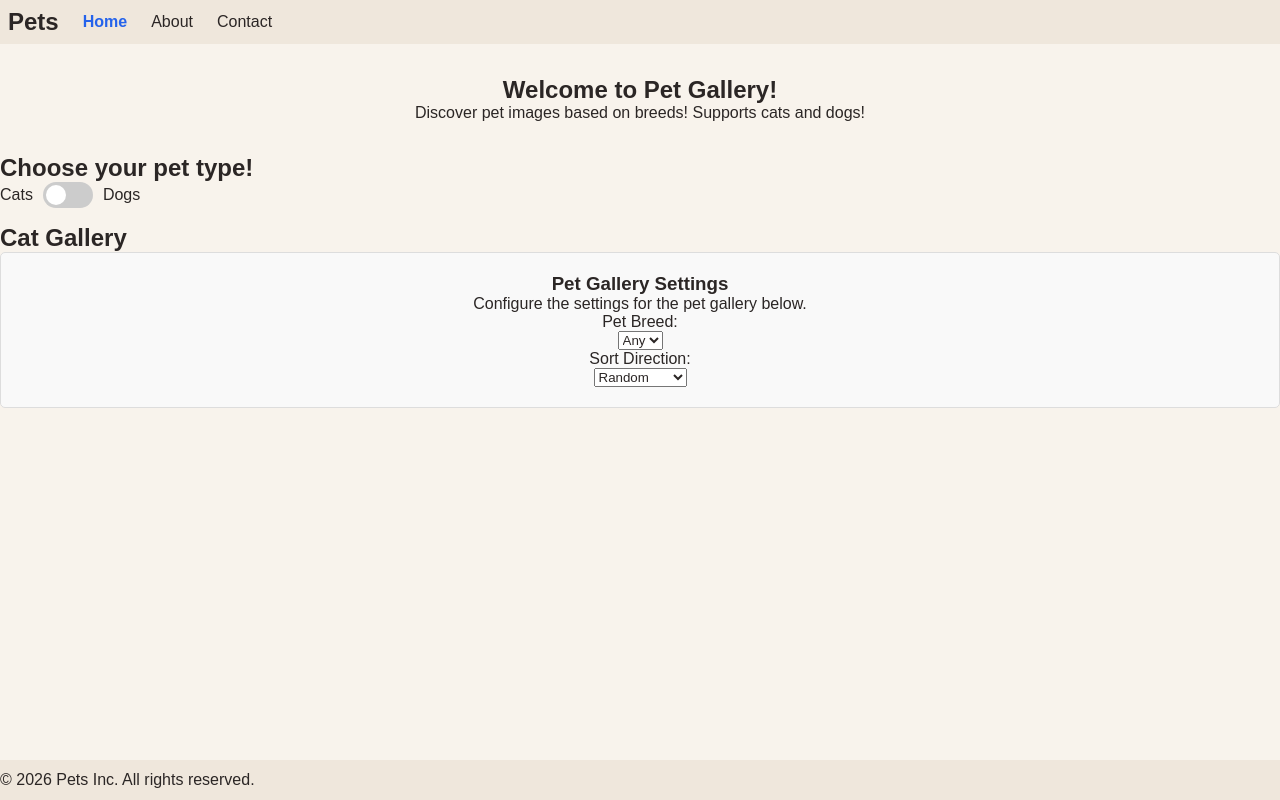
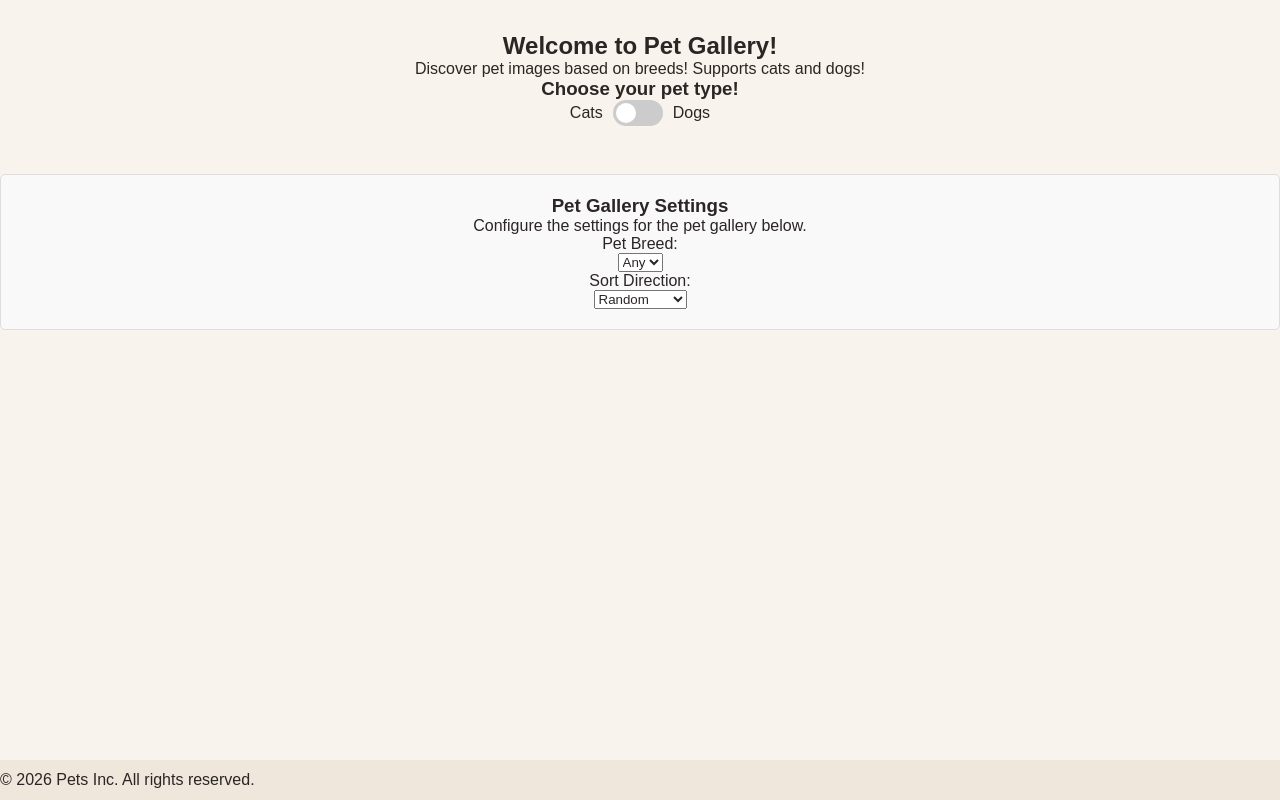
Before and after one commit to JimmySpann/ctd-advanced-pre-work, a website built with Vite: page index.html in a window 1280 px wide. Built offline with nearby package versions, Linux system fonts and the light colour scheme; no server answers.

Commit message:
remove nav bar header and use heading only instead

```diff
--- a/index.html
+++ b/index.html
@@ -10,15 +10,13 @@
 </head>
 
 <body>
-    <site-header></site-header>
+    <!-- <site-header></site-header> -->
     <main>
         <section id="intro">
             <h1>Welcome to Pet Gallery!</h1>
             <p>Discover pet images based on breeds! Supports cats and dogs!</p>
-        </section>
-
-        <section id="pet-option">
-            <h2>Choose your pet type!</h2>
+            <h3>Choose your pet type!</h3>
+            <div id="pet-option">
                 <input type="checkbox" id="pet-toggle" class="toggle-checkbox" />
 
                 <!-- The visible switch -->
@@ -27,17 +25,17 @@
                     <span class="switch-pill"></span>
                     <span class="label-text">Dogs</span>
                 </label>
+            </div>
         </section>
+
 
         <section id="gallery-viewport">
             <div id="gallery-container">
                 <div id="cat-gallery" class="gallery">
-                    <h2>Cat Gallery</h2>
                     <site-pet-gallery-settings pet-type="cat"></site-pet-gallery-settings>
                     <site-pet-card-list pet-type="cat"></site-pet-card-list>
                 </div>
                 <div id="dog-gallery" class="gallery">
-                    <h2>Dog Gallery</h2>
                     <site-pet-gallery-settings pet-type="dog"></site-pet-gallery-settings>
                     <site-pet-card-list pet-type="dog"></site-pet-card-list>
                 </div>
```
Also changed, not shown: README.md. Lines whose indentation alone changed are shown as unchanged.
